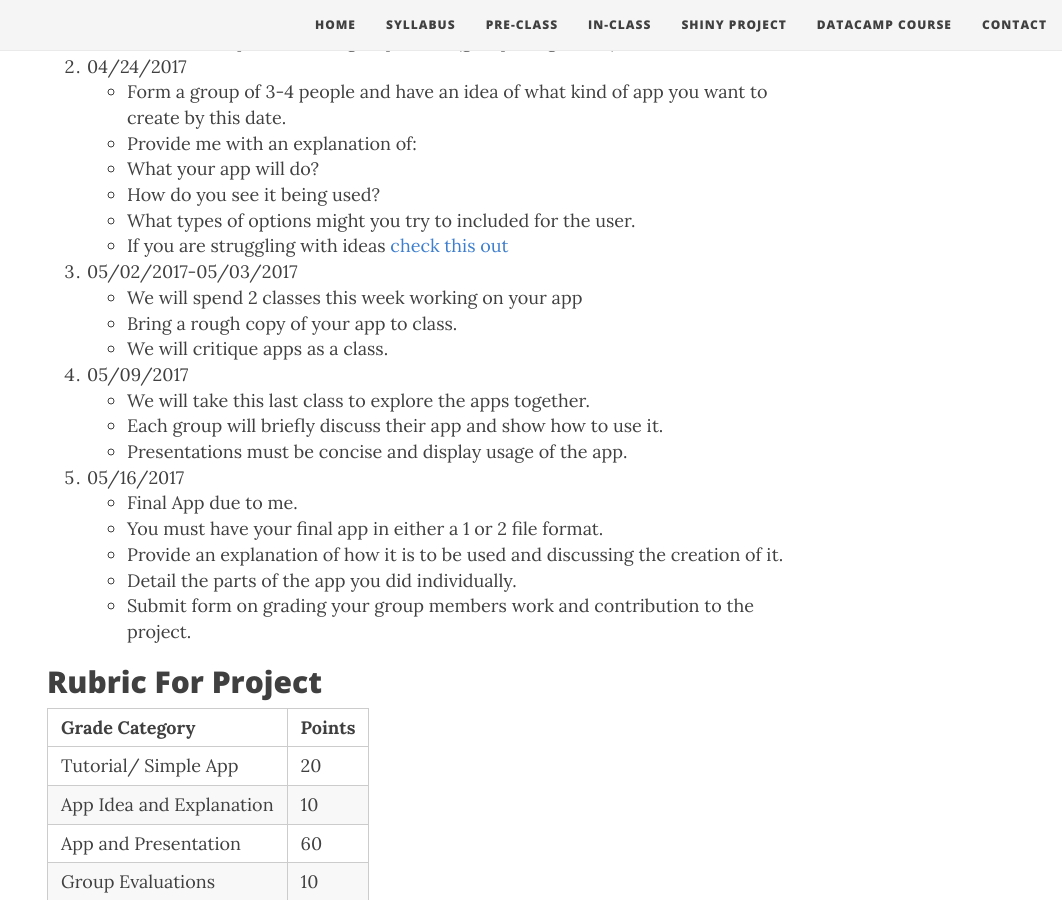
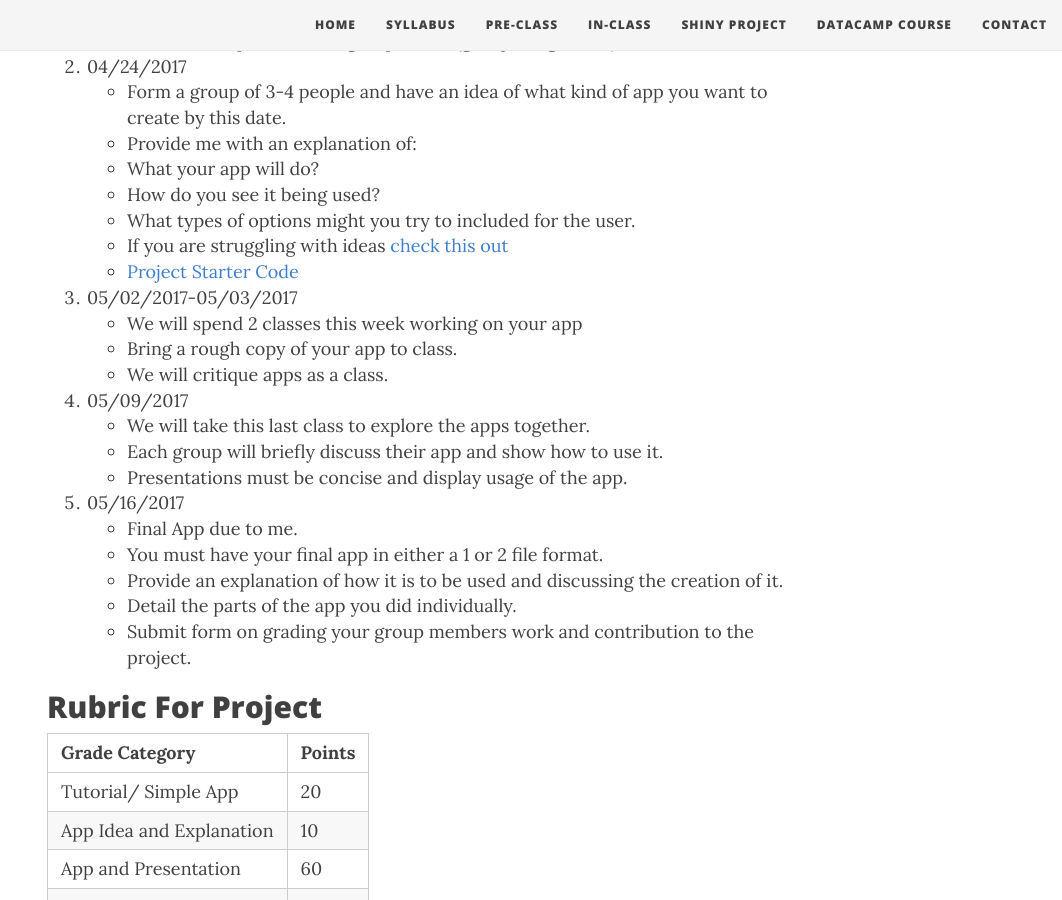
Before and after one commit to php2560/php2560.github.io, a Jekyll site: the page built from project.md, in a window 1280 px wide and 900 px high, scrolled down 1756 px. Shown: the whole window, without its empty margins (218-1280 px from the left). Built offline with Jekyll 4.4.1, drawn with Linux system fonts in a browser that asks for light colours; nearby versions of some CDN libraries.

Commit message:
starter code for porject

```diff
--- a/project.md
+++ b/project.md
@@ -58,6 +58,7 @@ It is very important in the world of Big Data and Computing that we learn how to
     - How do you see it being used?
     - What types of options might you try to included for the user.
     - If you are struggling with ideas [check this out](/ideas)
+    - [Project Starter Code](https://classroom.github.com/group-assignment-invitations/b77f48fc4b1da879109937becd702531)
 3. 05/02/2017-05/03/2017
     - We will spend 2 classes this week working on your app
     - Bring a rough copy of your app to class.
```
